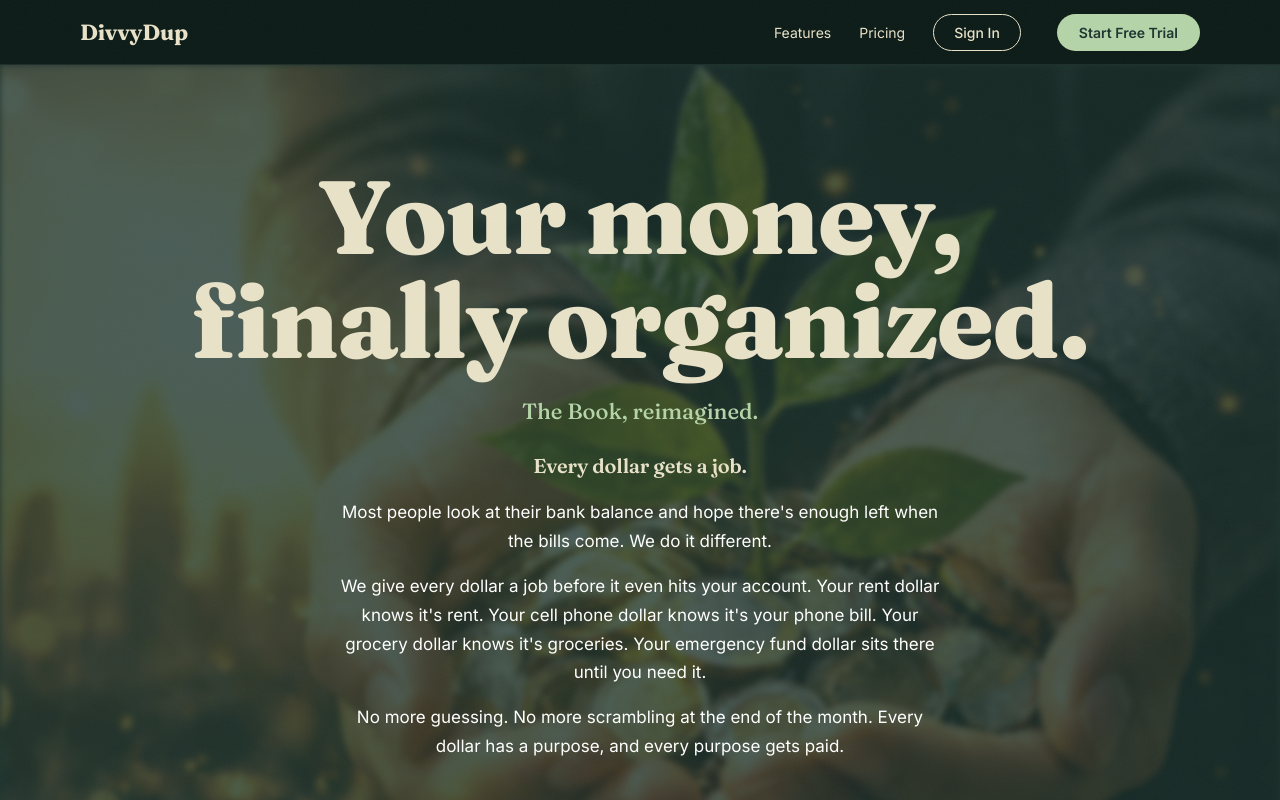
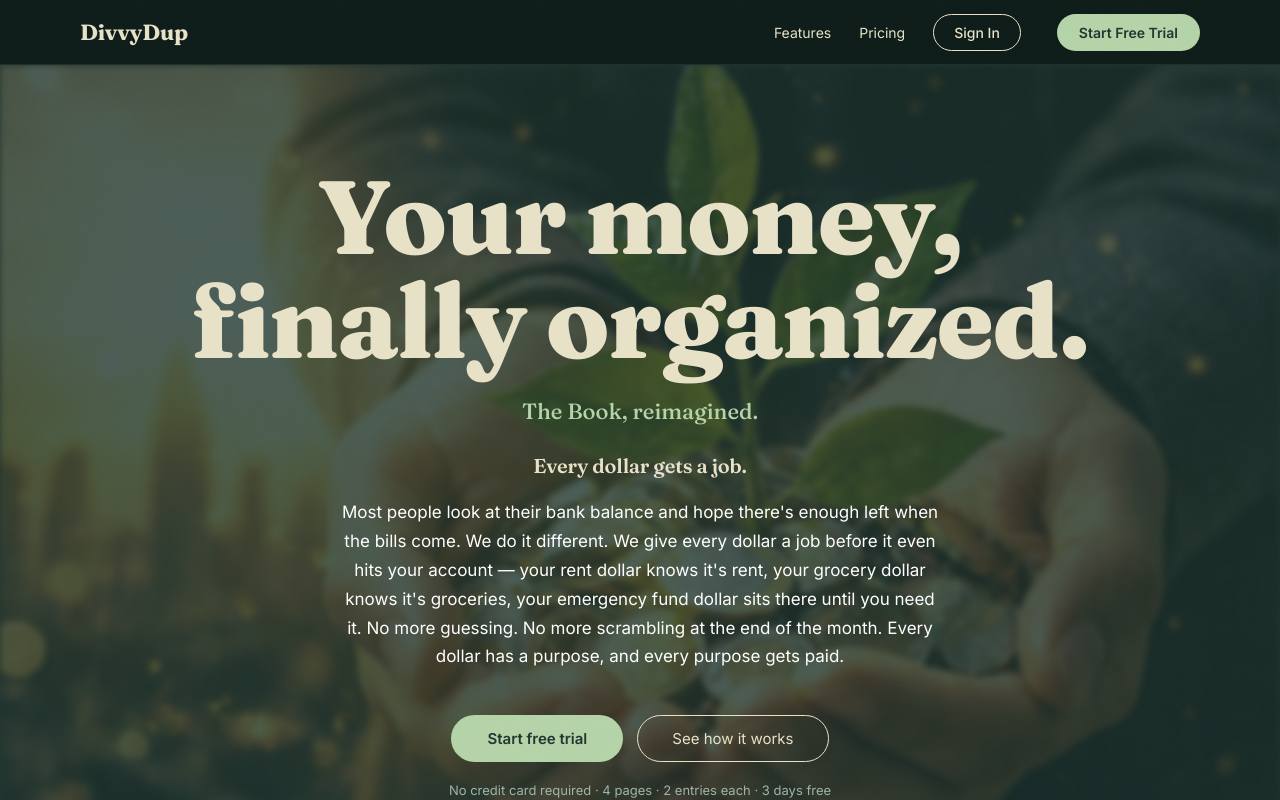
Before and after one commit to r1gger1/divvydup, a React (Vite) app: page / in a window 1280 px wide. Shown: the top 800 px of the page. Built offline with nearby package versions, Linux system fonts and the light colour scheme.

Commit message:
Improve hero paragraph formatting

```diff
--- a/src/App.jsx
+++ b/src/App.jsx
@@ -33,9 +33,7 @@ function LandingPage({onGetStarted,onSignIn}){
           <h1 style={{fontFamily:fh,fontSize:'clamp(56px,9vw,104px)',fontWeight:800,color:C.cream,lineHeight:1,marginBottom:'24px',letterSpacing:'-0.015em'}}>Your money,<br/>finally organized.</h1>
           <p style={{fontFamily:fh,fontWeight:500,fontSize:'22px',color:C.sage,marginBottom:'28px'}}>The Book, reimagined.</p>
           <p style={{fontFamily:fh,fontWeight:600,fontSize:'20px',color:C.cream,marginBottom:'20px',letterSpacing:'-0.01em'}}>Every dollar gets a job.</p>
-          <p style={{fontSize:'17px',color:C.white,maxWidth:'600px',margin:'0 auto 16px',lineHeight:1.7,fontWeight:400}}>Most people look at their bank balance and hope there's enough left when the bills come. We do it different.</p>
-          <p style={{fontSize:'17px',color:C.white,maxWidth:'600px',margin:'0 auto 16px',lineHeight:1.7,fontWeight:400}}>We give every dollar a job before it even hits your account. Your rent dollar knows it's rent. Your cell phone dollar knows it's your phone bill. Your grocery dollar knows it's groceries. Your emergency fund dollar sits there until you need it.</p>
-          <p style={{fontSize:'17px',color:C.white,maxWidth:'600px',margin:'0 auto 44px',lineHeight:1.7,fontWeight:400}}>No more guessing. No more scrambling at the end of the month. Every dollar has a purpose, and every purpose gets paid.</p>
+          <p style={{fontSize:'17px',color:C.white,maxWidth:'600px',margin:'0 auto 44px',lineHeight:1.7,fontWeight:400}}>Most people look at their bank balance and hope there's enough left when the bills come. We do it different. We give every dollar a job before it even hits your account — your rent dollar knows it's rent, your grocery dollar knows it's groceries, your emergency fund dollar sits there until you need it. No more guessing. No more scrambling at the end of the month. Every dollar has a purpose, and every purpose gets paid.</p>
           <div style={{display:'flex',gap:'14px',justifyContent:'center',flexWrap:'wrap'}}>
             <button onClick={onGetStarted} style={{background:C.sage,color:C.bg,border:'none',borderRadius:'999px',padding:'14px 36px',fontFamily:fb,fontSize:'15px',fontWeight:600,cursor:'pointer'}}>Start free trial</button>
             <a href="#features" style={{background:'transparent',border:`1.5px solid ${C.cream}`,color:C.cream,borderRadius:'999px',padding:'13px 34px',fontSize:'15px',textDecoration:'none',display:'inline-block'}}>See how it works</a>
```
